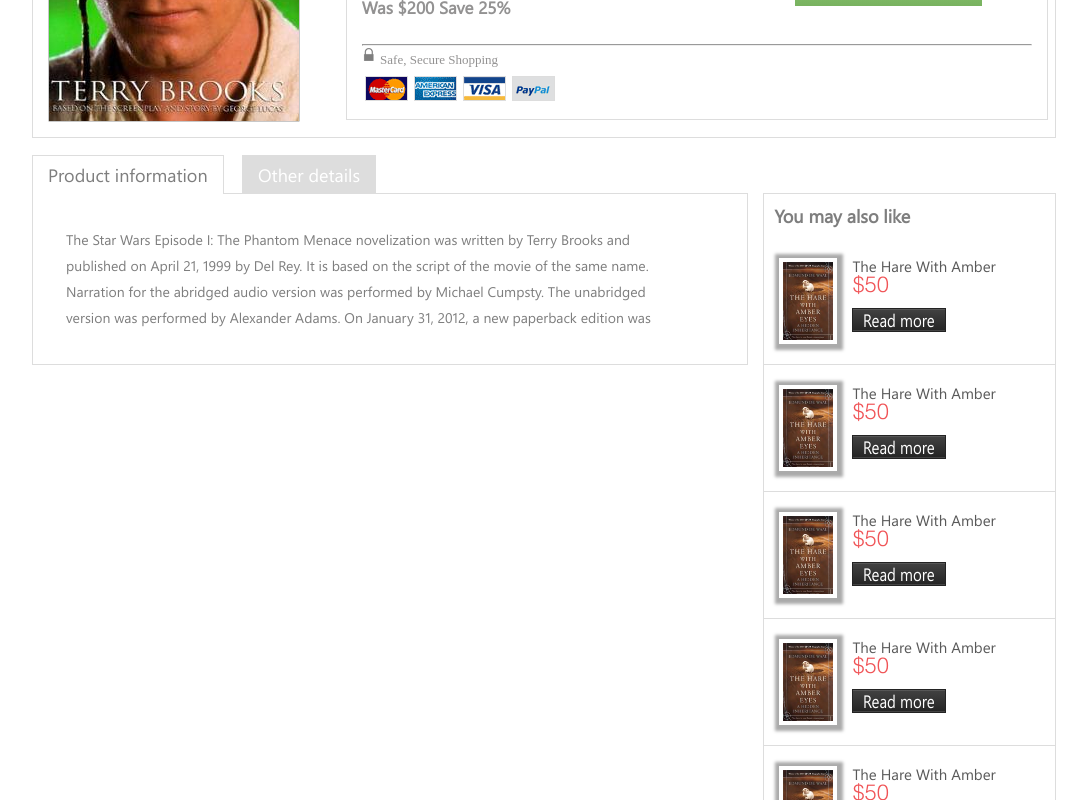
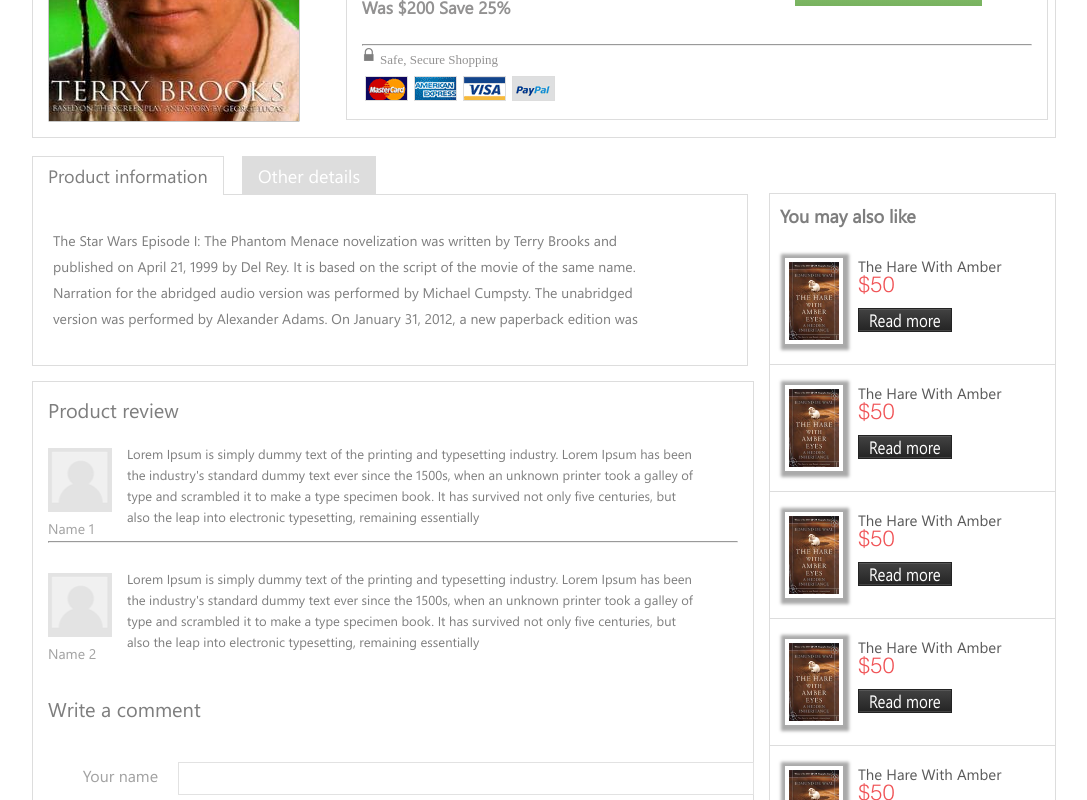
Before and after one commit to IvanShavliuga/booksshop, a Vue app: page /product in a window 1280 px wide. Shown: the part 580-1380 px from the top of the page, without its empty margins (96-1183 px from the left). Built offline with nearby package versions, Linux system fonts and the light colour scheme.

Commit message:
product | full layout page

```diff
--- a/src/views/Product.vue
+++ b/src/views/Product.vue
@@ -37,6 +37,7 @@
         </article>
       </section>
       <section  class="product__section product__flex">
+        <div class="product__section-box">
           <article class="product__pannels">
             <div class="product__pannels-tabs">
               <button class="product__pannels-button product__pannels-buttonactive">Product information</button>
@@ -48,6 +49,8 @@
               </p>
             </div>
           </article>
+          <Commentbox/>
+        </div>
         <Bookbanner/>
       </section>
     </div>
@@ -62,6 +65,7 @@
 import Footer from '@/components/Footer.vue'
 import Pathcomp from '@/components/Path.vue'
 import Bookbanner from '@/components/Bookbanner.vue'
+import Commentbox from '@/components/Commentbox.vue'
 
 export default {
   name: 'Home',
@@ -70,7 +74,8 @@
     Hello,
     Footer,
     Pathcomp,
-    Bookbanner
+    Bookbanner,
+    Commentbox
   },
   data () {
     return {
@@ -231,9 +236,9 @@
     margin-top: 15px;
     padding: 0;
     &-block {
-      width: 53vw;
+      width: 55vw;
       border: 1px solid @bordercolor;
-      padding: 18px;
+      padding: 18px 5px;
       margin-right: 0;
       margin-top: 40px;
     }
@@ -247,6 +252,7 @@
     }
     &-tabs {
       position: relative;
+      height: 1px;
     }
     &-button {
       position: absolute;
@@ -260,11 +266,11 @@
       border-bottom: none;
       &:first-child {
         left: 0px;
-        top: 2px;
+        top: 3px;
       }
       &:last-child {
         left: 210px;
-        top: 2px;
+        top: 3px;
       }
       &active {
         background-color: #fff;
```
Lines whose indentation alone changed are shown as unchanged.
